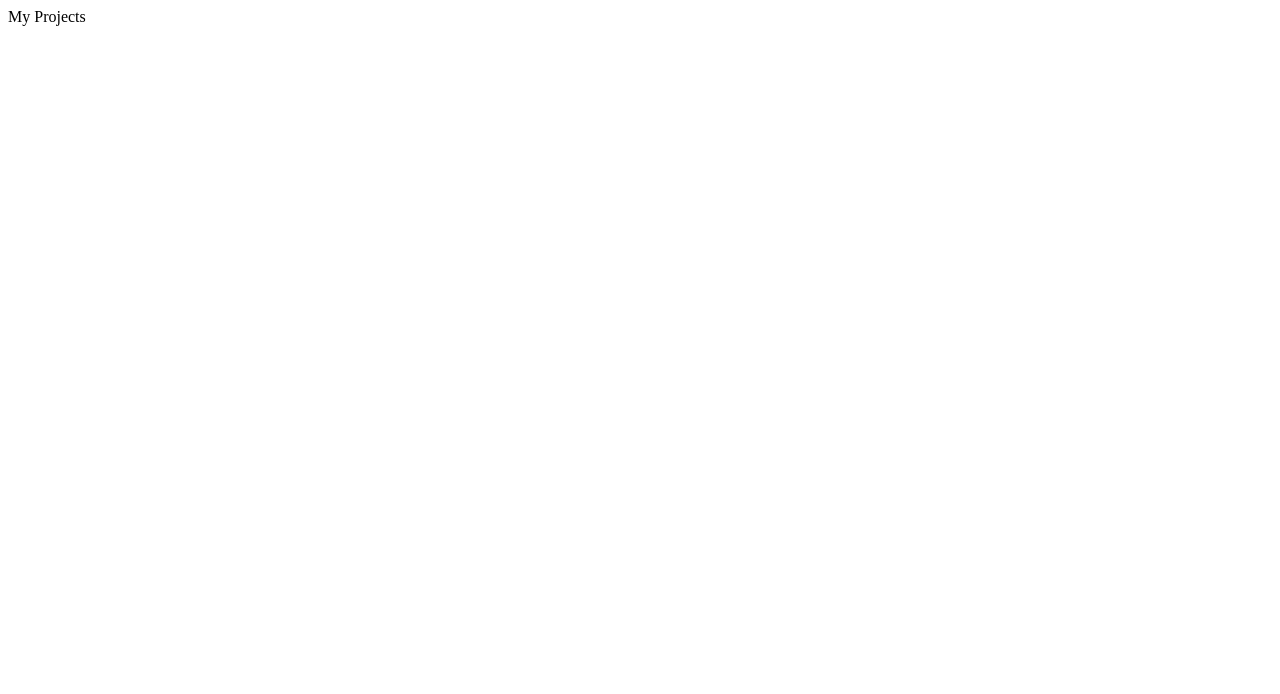
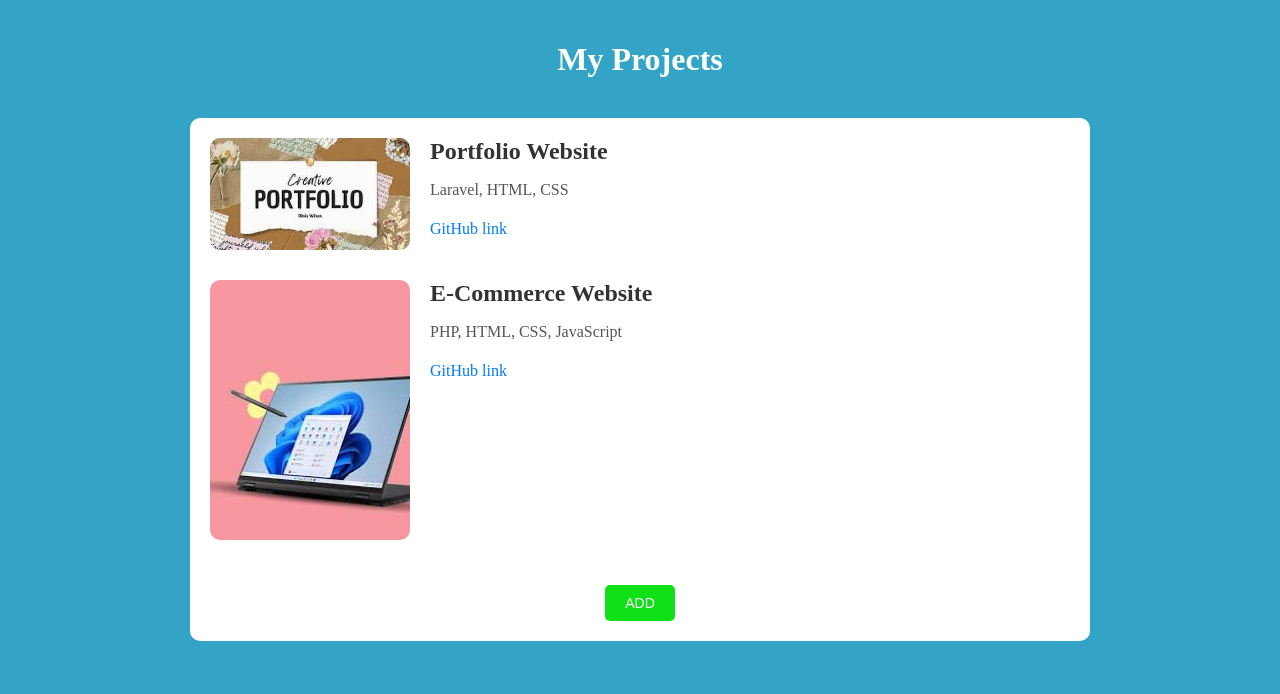
Before and after one commit to biswas-69/port, a plain HTML site: page project.html in a window 1280 px wide. Drawn offline with Linux system fonts and the light colour scheme.

Commit message:
project html

```diff
--- a/project.html
+++ b/project.html
@@ -1,11 +1,126 @@
 <!DOCTYPE html>
 <html lang="en">
 <head>
-    <meta charset="UTF-8">
-    <meta name="viewport" content="width=device-width, initial-scale=1.0">
-    <title>Document</title>
+  <meta charset="UTF-8" />
+  <meta name="viewport" content="width=device-width, initial-scale=1.0"/>
+  <title>Portfolio</title>
+  <style>
+    body {
+      background-color: rgb(51, 164, 198);
+      margin: 0;
+      padding: 20px;
+    }
+
+    h1 {
+      text-align: center;
+      color: white;
+      margin-bottom: 40px;
+    }
+
+    .container {
+      max-width: 900px;
+      margin: 0 auto;
+    }
+
+    .project {
+      background-color: white;
+      border-radius: 10px;
+      padding: 20px;
+      margin-bottom: 30px;
+      display: flex;
+      flex-direction: column;
+      gap: 30px;
+    }
+
+    .project-row {
+      display: flex;
+      gap: 20px;
+      align-items: flex-start;
+    }
+
+    .project img {
+      width: 200px;
+      height: auto;
+      border-radius: 10px;
+    }
+
+    .project-content {
+      flex: 1;
+    }
+
+    .project-content h2 {
+      margin: 0 0 10px;
+      color: #333;
+    }
+
+    .project-content .details {
+      margin: 0;
+      color: #555;
+    }
+
+    .project-content a {
+      color: #007bff;
+      text-decoration: none;
+      display: inline-block;
+      margin-top: 5px;
+    }
+
+    .project-content a:hover {
+      text-decoration: underline;
+    }
+
+    .btn-wrapper {
+      width: 100%;
+      display: flex;
+      justify-content: center;
+      margin-top: 15px;
+    }
+
+    .btn-wrapper button {
+      background-color: #10e117;
+      border: none;
+      padding: 10px 20px;
+      border-radius: 5px;
+      color: white;
+      font-size: 14px;
+      cursor: pointer;
+    }
+  </style>
 </head>
 <body>
-    My Projects
+  <div class="container">
+    <h1>My Projects</h1>
+
+    <div class="project">
+      <!-- Project 1 -->
+      <div class="project-row">
+        <img src="images.jpg" alt="Portfolio Website">
+        <div class="project-content">
+          <h2>Portfolio Website</h2>
+          <div class="details">
+            <p>Laravel, HTML, CSS</p>
+            <a href="https://github.com/biswas-69/port">GitHub link</a>
+          </div>
+        </div>
+      </div>
+
+      <!-- Project 2 -->
+      <div class="project-row">
+        <img src="e2.jpeg" alt="E-Commerce Website">
+        <div class="project-content">
+          <h2>E-Commerce Website</h2>
+          <div class="details">
+            <p>PHP, HTML, CSS, JavaScript</p>
+            <a href="https://github.com/biswas-69/port">GitHub link</a>
+          </div>
+        </div>
+      </div>
+      <div class="btn-wrapper">
+      <button>ADD</button>
+    </div>
+    </div>
+
+
+  </div>
 </body>
 </html>
```
Also changed, not shown: e2.jpeg (added), images.jpg (added).
